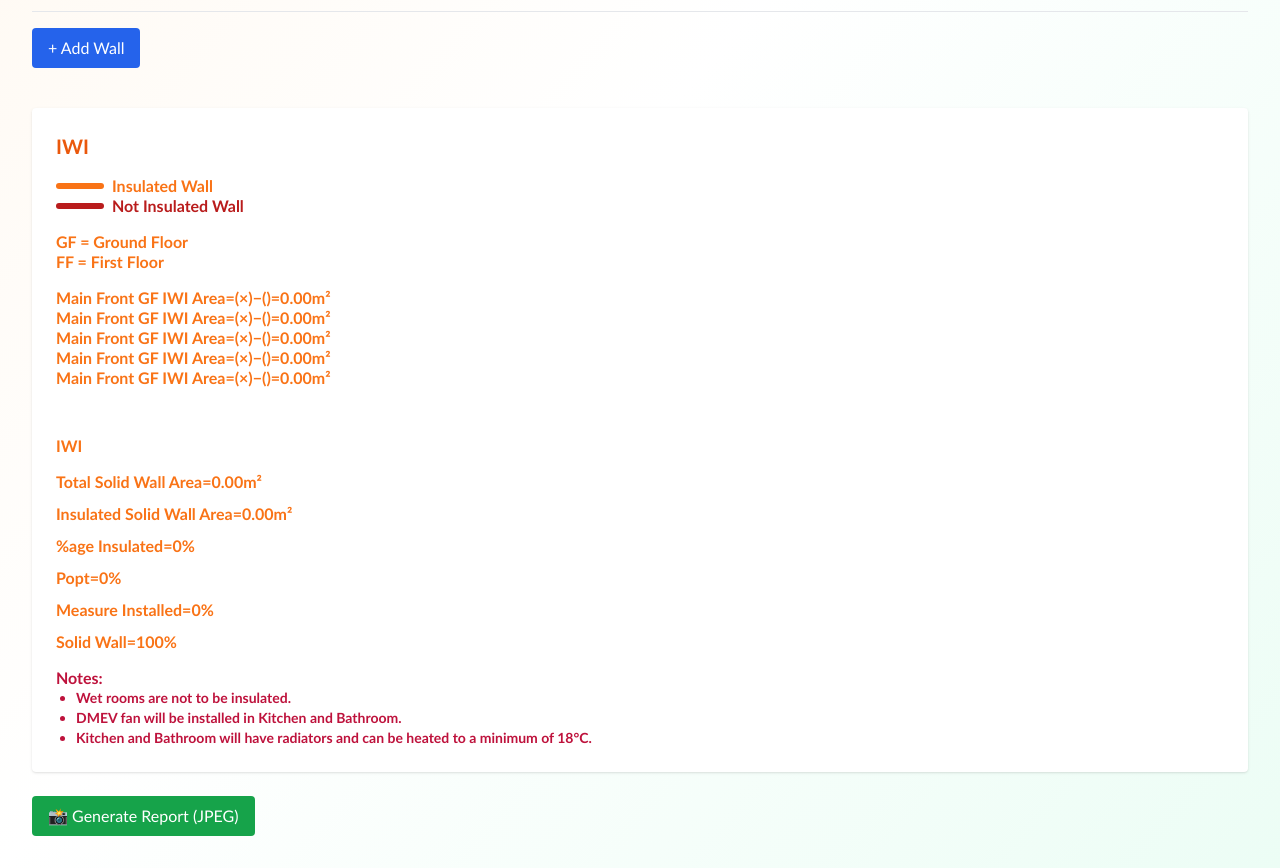
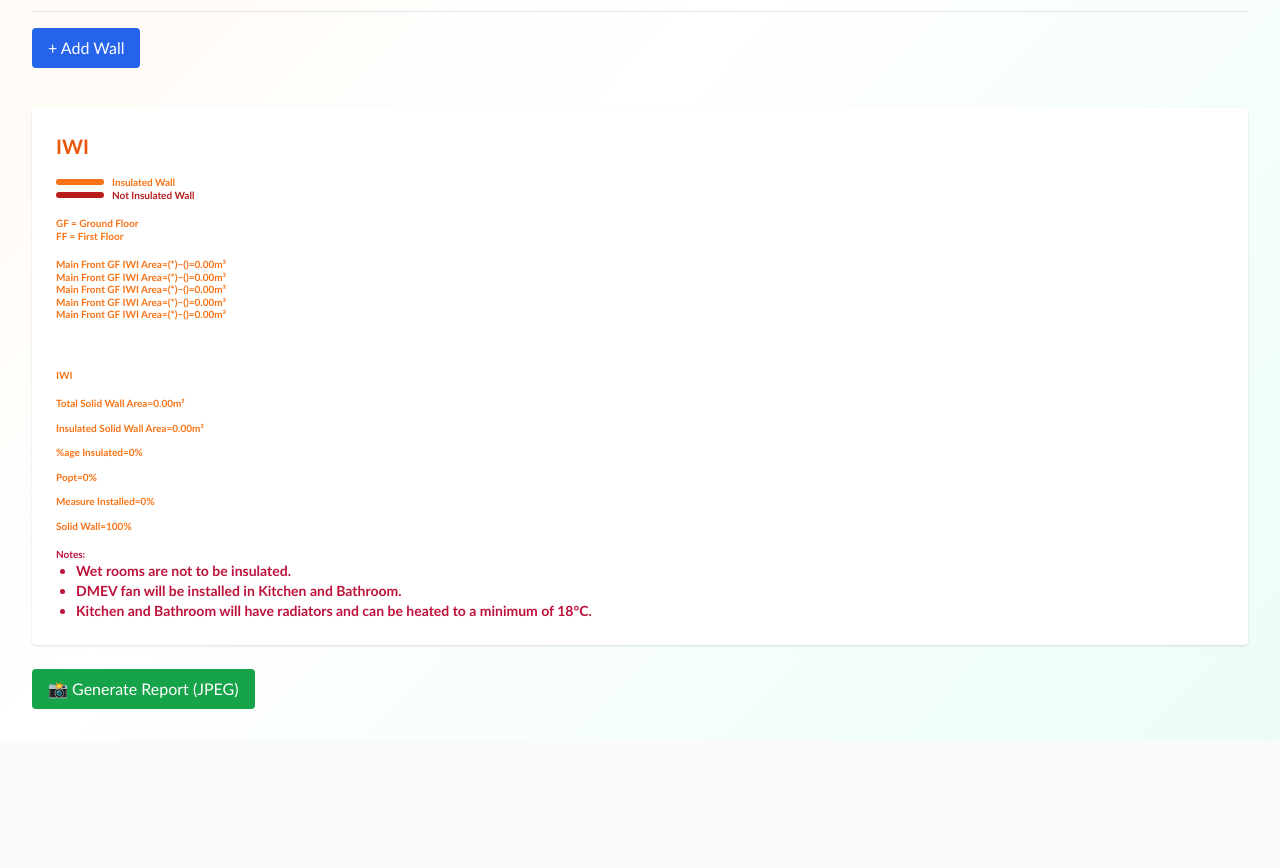
Before and after one commit to HameyDev/popt-calculator, a Next.js app: page / in a window 1280 px wide. Shown: the part 589-1457 px from the top of the page. After the commit the page ends 1330 px from the top, so only its background shows below. Built offline with nearby package versions, Linux system fonts and the light colour scheme.

Commit message:
Update page.js

```diff
--- a/src/app/page.js
+++ b/src/app/page.js
@@ -221,7 +221,7 @@ export default function IWICalculator() {
       {/* Report Section */}
       <div
         ref={reportRef}
-        className="mt-10 bg-white p-6 rounded shadow overflow-x-auto text-[16px] leading-tight font-[Calibri]"
+        className="mt-10 bg-white p-6 rounded shadow overflow-x-auto text-[10px] leading-tight font-[Calibri]"
       >
         <h1 className="text-xl font-bold text-orange-600 mb-4">IWI</h1>
 
@@ -247,7 +247,7 @@ export default function IWICalculator() {
                 : "text-rose-700 font-semibold"
             }`}
           >
-            {`${wall.location} ${wall.elevation} ${wall.floor} IWI Area=(${wall.length}×${wall.height})−(${wall.subtract})=${calculateArea(wall).toFixed(2)}m²`}
+            {`${wall.location} ${wall.elevation} ${wall.floor} IWI Area=(${wall.length}*${wall.height})−(${wall.subtract})=${calculateArea(wall).toFixed(2)}m²`}
           </p>
         ))}
 
```
